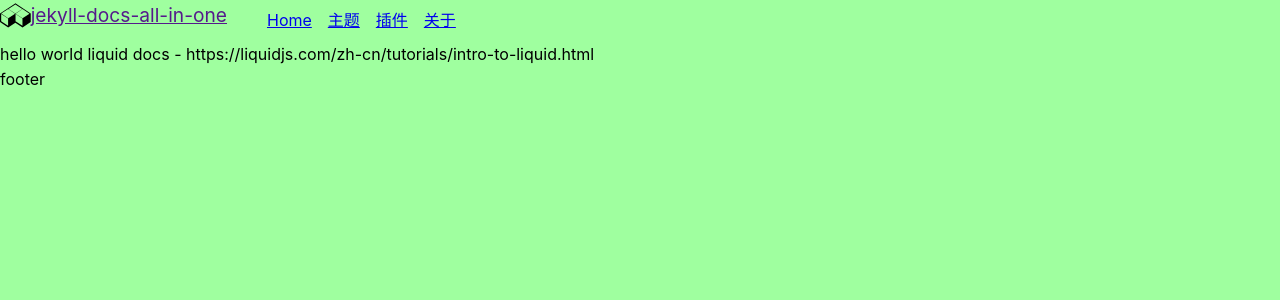
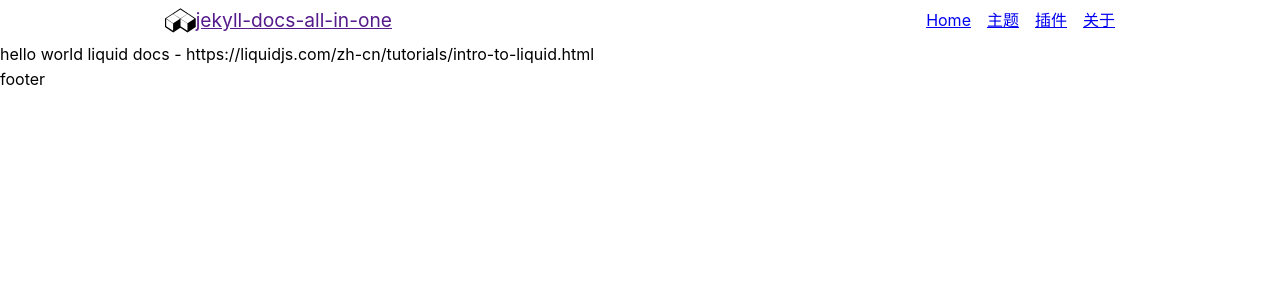
Before and after one commit to LawssssCat/jekyll-docs, a Jekyll site: the page built from index.html, in a window 1280 px wide. Shown: the top 300 px of the page. Built offline with Jekyll 4.4.1, drawn with Linux system fonts in a browser that asks for light colours; the list of posts is cut into pages by our own code.

Commit message:
fix(css): header align content

```diff
--- a/_sass/common/_variables.scss
+++ b/_sass/common/_variables.scss
@@ -71,6 +71,15 @@ $spacers: (
   5:                      map-get($base, spacer) * 3
 );
 
+$layout: (
+  header-height:          5rem,
+  header-height-sm:       3rem,
+  content-max-width:      950px,
+  sidebar-width:          250px,
+  sidebar-header-height:  3rem,
+  aside-width:            220px
+);
+
 $menu: (
   horizontal-spacer: 1,
   horizontal-item-vertical-spacer: 1
--- a/_sass/common/classes/_flex.scss
+++ b/_sass/common/classes/_flex.scss
@@ -91,3 +91,70 @@
   }
   flex-wrap: $value;
 }
+
+//----------------------------------------------------------------------
+
+// Flexbox "Flex" (shorthand)
+//
+// The 'flex' property specifies the components of a flexible length: the
+// flex grow factor and flex shrink factor, and the flex basis. When an
+// element is a flex item, 'flex' is consulted instead of the main size
+// property to determine the main size of the element. If an element is
+// not a flex item, 'flex' has no effect.
+//
+// Values: none | <flex-grow> <flex-shrink> || <flex-basis>
+// Default: See individual properties (1 1 0).
+//
+// http://w3.org/tr/css3-flexbox/#flex-property
+
+@mixin flex($fg: 1, $fs: null, $fb: null) {
+
+  // Set a variable to be used by box-flex properties
+  $fg-boxflex: $fg;
+
+  // Box-Flex only supports a flex-grow value so let's grab the
+  // first item in the list and just return that.
+  @if type-of($fg) == "list" {
+    $fg-boxflex: nth($fg, 1);
+  }
+
+  -webkit-box-flex: $fg-boxflex;
+  -webkit-flex: $fg $fs $fb;
+  -moz-box-flex: $fg-boxflex;
+  -moz-flex: $fg $fs $fb;
+  -ms-flex: $fg $fs $fb;
+  flex: $fg $fs $fb;
+}
+
+//----------------------------------------------------------------------
+
+// Flexbox Align Items
+//
+// Flex items can be aligned in the cross axis of the current line of the
+// flex container, similar to 'justify-content' but in the perpendicular
+// direction. 'align-items' sets the default alignment for all of the flex
+// container's items, including anonymous flex items. 'align-self' allows
+// this default alignment to be overridden for individual flex items. (For
+// anonymous flex items, 'align-self' always matches the value of 'align-items'
+// on their associated flex container.)
+//
+// Values: flex-start | flex-end | center | baseline | stretch
+// Default: stretch
+//
+// http://w3.org/tr/css3-flexbox/#align-items-property
+
+@mixin align-items($value: stretch) {
+  @if $value == flex-start {
+    -webkit-box-align: start;
+    -ms-flex-align: start;
+  } @else if $value == flex-end {
+    -webkit-box-align: end;
+    -ms-flex-align: end;
+  } @else {
+    -webkit-box-align: $value;
+    -ms-flex-align: $value;
+  }
+  -webkit-align-items: $value;
+  -moz-align-items: $value;
+  align-items: $value;
+}
--- a/_sass/components/_header.scss
+++ b/_sass/components/_header.scss
@@ -5,7 +5,9 @@ header {
 }
 
 .header__title {
-  // @include menu(3, 0);
+  @include menu(3, 0);
+  @include align-items(center);
+  @include flex(1);
 }
 
 .header__brand {
--- /dev/null
+++ b/_sass/components/_main.scss
@@ -0,0 +1,5 @@
+.main {
+  margin: 0 auto;
+  max-width: map-get($layout, content-max-width);
+
+}
--- a/_sass/custom.scss
+++ b/_sass/custom.scss
@@ -1,3 +1,4 @@
 body {
-  background-color: #9fff9f;
+  // background-color: #737373;
+  // color: #f3f3f3;
 }
--- a/assets/css/style.scss
+++ b/assets/css/style.scss
@@ -11,6 +11,7 @@
   "common/reset",
   "common/components/menu",
 
+  "components/main",
   "components/header",
 
   "custom";
```
